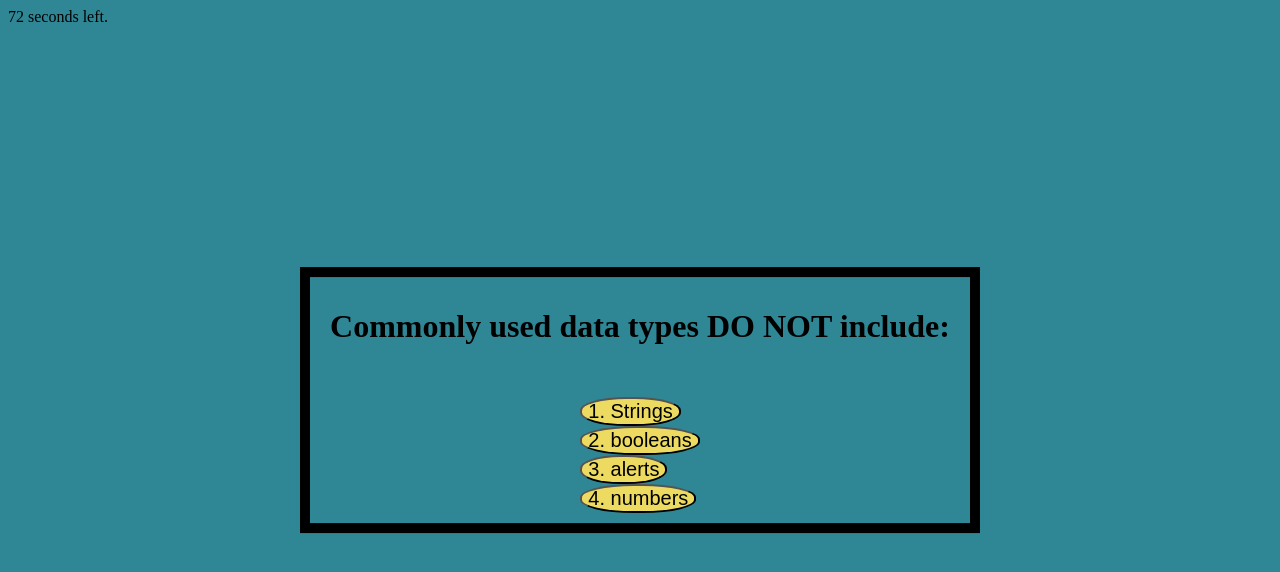
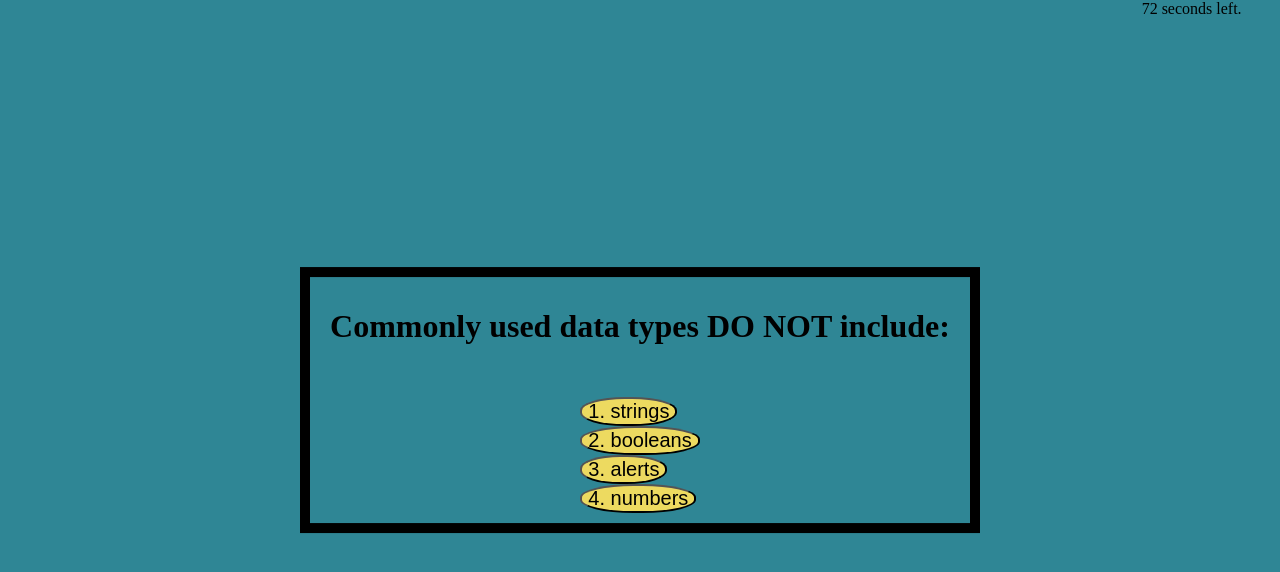
Before and after one commit to DevJake99/My_JS_Quiz, a plain HTML site: page index.html in a window 1280 px wide. Both pictures are taken after a click on the button "Java Script". Drawn offline with Linux system fonts and the light colour scheme.

Commit message:
replaces 1st button after quiz starts to prevent timer from initiating various times

```diff
--- a/Develop/script.js
+++ b/Develop/script.js
@@ -2,7 +2,10 @@ var startJsQuizBtn = document.querySelector(".topicSelectBtnsJs");
 var timer = document.querySelector(".timer");
 var quizTime = 75;
 
-var optionTwo = document.createElement("button", "class topicSelectBtnsJs");
+var optionOne = document.createElement('button');
+var optionOneContent = document.createTextNode("");
+optionOne.classList.add("topicSelectBtnsJs");
+var optionTwo = document.createElement("button");
 var optionTwoContent = document.createTextNode("");
 optionTwo.classList.add("topicSelectBtnsJs");
 var optionThree = document.createElement("button");
@@ -27,17 +30,22 @@ function startTime() {
 
 }
 
+//fix issue where interval is sped up after multiple button clicks (on the first button only)
 startJsQuizBtn.addEventListener("click", function() {
+    // start quiz when js button is clicked and reveal timer
     startTime();
-    // start quiz when js button is clicked and reveal timer
+    // removes un-needed elements from main menu
     document.getElementById("subMessage").remove();
     document.getElementById("info").remove();
+    document.getElementById("startJsBtn").remove();
     quizTime--;
     timer.textContent = quizTime + " seconds left.";
     // question 1 will begin
     document.getElementById("question").innerHTML = "Commonly used data types DO NOT include: ";
     //Change text for button 1
-    startJsQuizBtn.innerHTML = "1. Strings";
+    questionZone.appendChild(optionOne);
+    optionOne.innerHTML = "1. strings"
+
     // append button 2 and fill text
     questionZone.appendChild(optionTwo);
     optionTwo.innerHTML = "2. booleans";
--- a/Develop/style.css
+++ b/Develop/style.css
@@ -20,7 +20,7 @@ body {
     padding-top: 30px;
 }
 
-.topicSelectBtnsJs{ /*Make buttons even ( inline with java script button )*/
+.topicSelectBtnsJs{
     display:flex;
     align-items: center;
     justify-content: center;
@@ -29,3 +29,9 @@ body {
     background-color: #EDDA60;
     font-size: 20px;
 }
+
+.timerLocation{
+   position: absolute;
+   top: 0;
+   right: 3%;
+}
--- a/index.html
+++ b/index.html
@@ -7,7 +7,9 @@
     <title>Java Script Fundamentals | Quiz</title>
 </head>
 <body>
-    <a class="timer"></a>
+    <div class="timerLocation">
+        <a class="timer"></a>
+    </div>
     <div class="mainMenu">
 
         <h1 class="mainMessage" id="question">Ready to Test your Knowledge?</h1>
@@ -18,7 +20,7 @@
             <!-- *will add these buttons in a later feature* -->
             <!-- <button class="topicSelectBtns"> HTML</button> -->
             <!-- <button class="topicSelectBtns">CSS</button> -->
-            <button class="topicSelectBtnsJs" class="optionOne">Java Script</button>
+            <button class="topicSelectBtnsJs" id="startJsBtn">Java Script</button>
         </div>
 
     </div>
```
